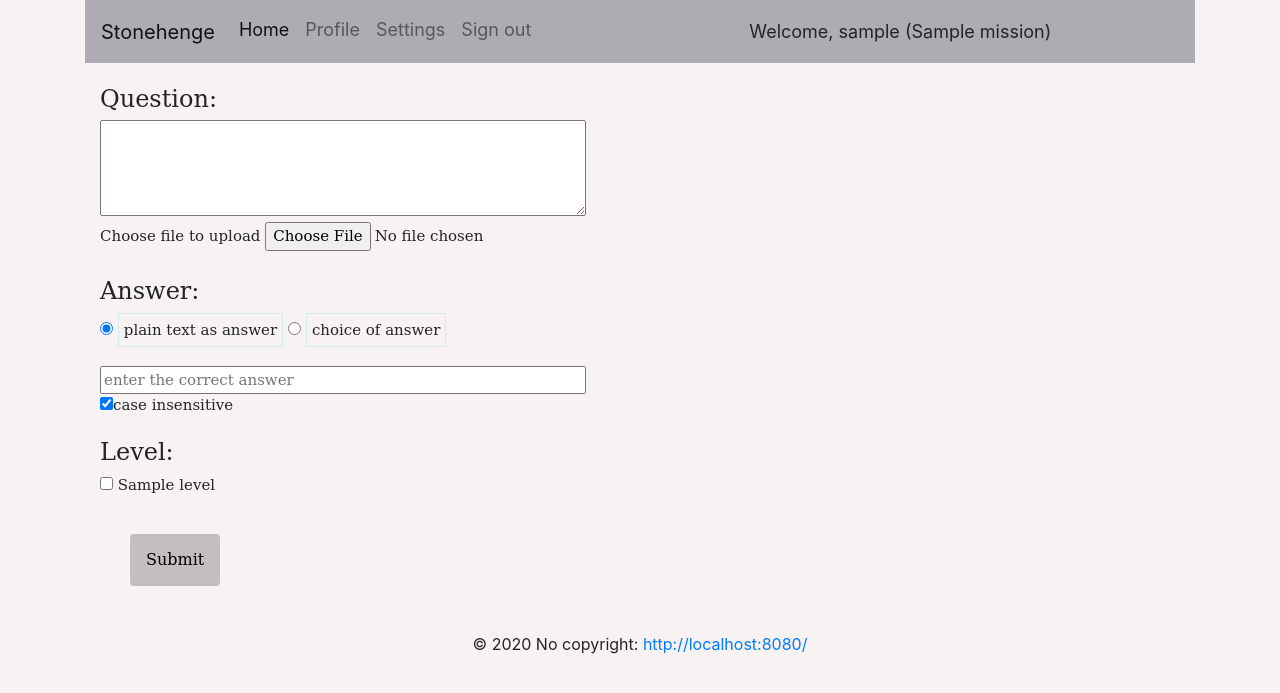
After one commit to 1frag/stonehenge, a Python web app: template stonehenge/templates/create_new_test.html in a window 1280 px wide. The commit adds this page. Shown: the top 693 px of the page. Run offline with Jinja, Linux system fonts and the light colour scheme; the template is opened without the code that fills it: most values are stand-ins (such as "Sample title", 1, 10 or a date in 2020); some libraries are stand-ins or nearby versions.

Commit message:
Task #4787: * added functions and pages for creating and getting tests * modification db-schema (tests-related tables) * front: create_new_test.html * tests: removed obsolete * updated requirements.txt

```diff
--- a/stonehenge/app.py
+++ b/stonehenge/app.py
@@ -15,6 +15,7 @@ import aioredis
 from stonehenge.routes import init_routes, init_sessions, init_redis
 from stonehenge.utils.common import init_config
 from stonehenge.main.middleware import init_middlewares
+from stonehenge.controllers import TestController
 from stonehenge.constants import *
 
 path = Path(__file__).parent
@@ -53,6 +54,10 @@ class Application(web.Application):
     redis_installed = asyncio.Event()
     sessions_installed = asyncio.Event()
 
+    def __init__(self, *args, **kwargs):
+        super().__init__(*args, **kwargs)
+        self.test_ctrl = TestController()
+
 
 def init_app(config: Optional[List[str]] = None) -> 'Application':
     app = Application()
--- /dev/null
+++ b/stonehenge/controllers/__init__.py
@@ -0,0 +1 @@
+from .ctl_tests import TestController
--- /dev/null
+++ b/stonehenge/static/css/favorite.css
@@ -0,0 +1,36 @@
+.radio-btn {
+    list-style-type: none;
+    padding: 0;
+}
+
+.radio-btn li {
+    float: left;
+    margin: 0 5px 0 0;
+}
+
+.radio-btn label {
+    padding: 5px;
+    border: 1px solid #33CCCC33;
+    cursor: pointer;
+}
+
+.radio-btn label:hover {
+    background: #33CCCC33;
+}
+
+.txt-pretty {
+    font-family: "Droid Serif", "DejaVu Serif", "STIX", serif;
+    font-size: 15px;
+}
+
+#ca-plus-ans {
+    background-color: #55555555;
+    width: 50px;
+    height: 50px;
+    text-align: center;
+    line-height: 50px;
+}
+
+#ca-plus-ans:hover {
+    background-color: #009999;
+}
--- /dev/null
+++ b/stonehenge/static/js/create_new_test.js
@@ -0,0 +1,49 @@
+$(function () {
+    $('#answer-kind').change(function () {
+        ['ca', 'pt'].map(e => $('#b' + e)[0].style.display =
+            $('#r' + e)[0].checked ? 'block' : 'none');
+    });
+});
+
+let cur = 1;
+$(document).ready(function () {
+    /*After click to plus -> add new row*/
+    let plus = $('#ca-plus-ans')[0]
+    plus.onclick = function () {
+        $('#table-with-answers tr:last').after(
+            '<tr id="row' + cur + '">\n' +
+            '    <td><input type="text" style="width: 90%;" name="a' + cur + '"></td>\n' +
+            '    <td><input type="checkbox" name="b' + cur + '" class="custom-checkbox"></td>\n' +
+            '    <td><button class="btn-danger" name="c' + cur + '">remove</button></td>\n' +
+            '</tr>'
+        );
+        let c = cur;
+        $('[name=c' + cur + ']')[0].onclick = _ => $('#row' + c).remove();
+        cur += 1;
+    };
+    [1, 2, 3].map(_ => plus.onclick());
+    /* end */
+    $("#error-alert").hide();
+});
+
+/* after submit main form */
+function createSubmit() {
+    let formData = new FormData(document.forms['creating-form']);
+    $.ajax({
+        url: '/tests/new',
+        data: formData,
+        method: 'POST',
+        success: function (response) {
+            document.body.innerText = response;
+        },
+        error: function (response) {
+            $('#reason-to-fail')[0].innerText = response.statusText;
+            $("#error-alert").fadeIn();
+        },
+        processData: false,
+        contentType: false,
+    });
+    return false;
+}
+
+/* end */
--- /dev/null
+++ b/stonehenge/templates/create_new_test.html
@@ -0,0 +1,119 @@
+<!doctype html>
+<html lang="en">
+<head>
+    <meta charset="UTF-8">
+    <meta
+            name="viewport"
+            content="width=device-width, user-scalable=no, initial-scale=1.0, maximum-scale=1.0, minimum-scale=1.0"
+    >
+    <link rel="stylesheet" href="https://maxcdn.bootstrapcdn.com/bootstrap/4.0.0/css/bootstrap.min.css"
+          integrity="sha384-Gn5384xqQ1aoWXA+058RXPxPg6fy4IWvTNh0E263XmFcJlSAwiGgFAW/dAiS6JXm" crossorigin="anonymous">
+    <link rel="icon" href="{{ url('static', filename='images/favicon.ico') }}">
+    <script src="https://cdnjs.cloudflare.com/ajax/libs/popper.js/1.12.9/umd/popper.min.js"
+            integrity="sha384-ApNbgh9B+Y1QKtv3Rn7W3mgPxhU9K/ScQsAP7hUibX39j7fakFPskvXusvfa0b4Q"
+            crossorigin="anonymous"></script>
+    <link href="https://maxcdn.bootstrapcdn.com/font-awesome/4.7.0/css/font-awesome.min.css"
+          rel="stylesheet"/>
+    <script src="https://ajax.googleapis.com/ajax/libs/jquery/2.1.1/jquery.min.js"></script>
+    <script src="https://cdnjs.cloudflare.com/ajax/libs/twitter-bootstrap/4.0.0-beta/js/bootstrap.min.js"></script>
+    <link href="https://cdnjs.cloudflare.com/ajax/libs/twitter-bootstrap/4.0.0-beta/css/bootstrap.min.css"
+          rel="stylesheet"/>
+    <link href="/static/css/style_index.css" rel="stylesheet">
+    <link href="/static/css/favorite.css" rel="stylesheet">
+    <script src="/static/js/create_new_test.js"></script>
+
+    <title>Create new test</title>
+</head>
+<body>
+<div class="container">
+    <nav class="navbar navbar-expand-lg navbar-light bg-custom">
+        <a class="navbar-brand" href="#">Stonehenge</a>
+        <button class="navbar-toggler" type="button" data-toggle="collapse" data-target="#navbarTogglerDemo02"
+                aria-controls="navbarTogglerDemo02" aria-expanded="false" aria-label="Toggle navigation">
+            <span class="navbar-toggler-icon"></span>
+        </button>
+
+        <div class="collapse navbar-collapse" id="navbarTogglerDemo02">
+            <ul class="navbar-nav mr-auto mt-2 mt-lg-0">
+                <li class="nav-item active">
+                    <a class="nav-link" href="#">Home <span class="sr-only">(current)</span></a>
+                </li>
+                <li class="nav-item">
+                    <a class="nav-link txt_nav_bar" href="#">Profile</a>
+                </li>
+                <li>
+                    <a class="nav-link txt_nav_bar" href="#">Settings</a>
+                </li>
+                <li>
+                    <a class="nav-link txt_nav_bar" href="#">Sign out</a>
+                </li>
+                <li class="hi_text txt_nav_bar">
+                    Welcome, {{ login }} ({{ mission }})
+                </li>
+            </ul>
+        </div>
+    </nav>
+
+    <form id="creating-form" onsubmit="createSubmit(this)" method="post">
+        <div class="alert alert-danger" id="error-alert">
+            <button type="button" class="close"
+                    onclick="$('#error-alert').fadeOut();">x</button>
+            <strong>Error! </strong>
+            <div id="reason-to-fail"></div>
+        </div>
+        <div class="col-12 txt-pretty"><br/>
+            <h4>Question:</h4>
+            <textarea name="question_txt" style="width: 45%" rows=4></textarea><br/>
+            <label for="question_file">Choose file to upload</label>
+            <input type="file" name="question_file" id="question_file" value="file">
+            <br/><br/>
+            <h4>Answer:</h4>
+            <ul class="radio-btn" id="answer-kind">
+                <li class="txt-pretty">
+                    <input type="radio" name="al" checked="checked" value="plain-text" id="rpt">
+                    <label for="rpt">plain text as answer</label>
+                </li>
+                <li class="txt-pretty">
+                    <input type="radio" name="al" value="choice" id="rca">
+                    <label for="rca">choice of answer</label>
+                </li>
+            </ul>
+            <br><br>
+            <div id="bpt" style="display: block">
+                <input type="text" placeholder="enter the correct answer"
+                       style="width: 45%" name="cor-answer"><br>
+                <input type="checkbox" class="custom-checkbox" checked
+                       name="case-ins">case insensitive
+            </div>
+            <div id="bca" style="display: none">
+                <table class="table" id="table-with-answers">
+                    <thead>
+                    <tr>
+                        <th scope="col">text</th>
+                        <th scope="col">is true?</th>
+                        <th scope="col">removing</th>
+                    </tr>
+                    </thead>
+                    <tbody></tbody>
+                </table>
+                <div id="ca-plus-ans" class="btn-info my-btn">+</div>
+            </div>
+            <br/>
+            <h4>Level:</h4>
+            {% for i, l in levels %}
+                <input type="checkbox" id="l{{ i }}" name="levels" value="{{ l['name'] }}">
+                <label for="l{{ i }}">{{ l['name'] }}</label><br/>
+            {% endfor %}
+            <input type="button" value="Submit" class="btn"
+                   style="margin: 30px; padding: 15px; background-color: #33333344" onclick="createSubmit()">
+        </div>
+    </form>
+
+    <footer class="page-footer font-small blue">
+        <div class="footer-copyright text-center py-3">© 2020 No copyright:
+            <a href="http://localhost:8080/"> http://localhost:8080/</a>
+        </div>
+    </footer>
+
+</body>
+</html>
```
Also changed, not shown: db_state/migrate.sql (+30 -1 lines), requirements.txt (+5 -4 lines), stonehenge/conftest.py (+0 -45 lines), stonehenge/controllers/ctl_tests.py (added, +78 -0 lines), stonehenge/main/tests/test_ctls.py (added, +20 -0 lines), stonehenge/main/tests/test_views.py (+5 -5 lines), stonehenge/main/views.py (+38 -8 lines), stonehenge/routes.py (+5 -5 lines), stonehenge/static/js/script_index.js (deleted, +0 -38 lines), stonehenge/templates/reg_next.html (+0 -7 lines), stonehenge/users/db_utils.py (+7 -0 lines).
